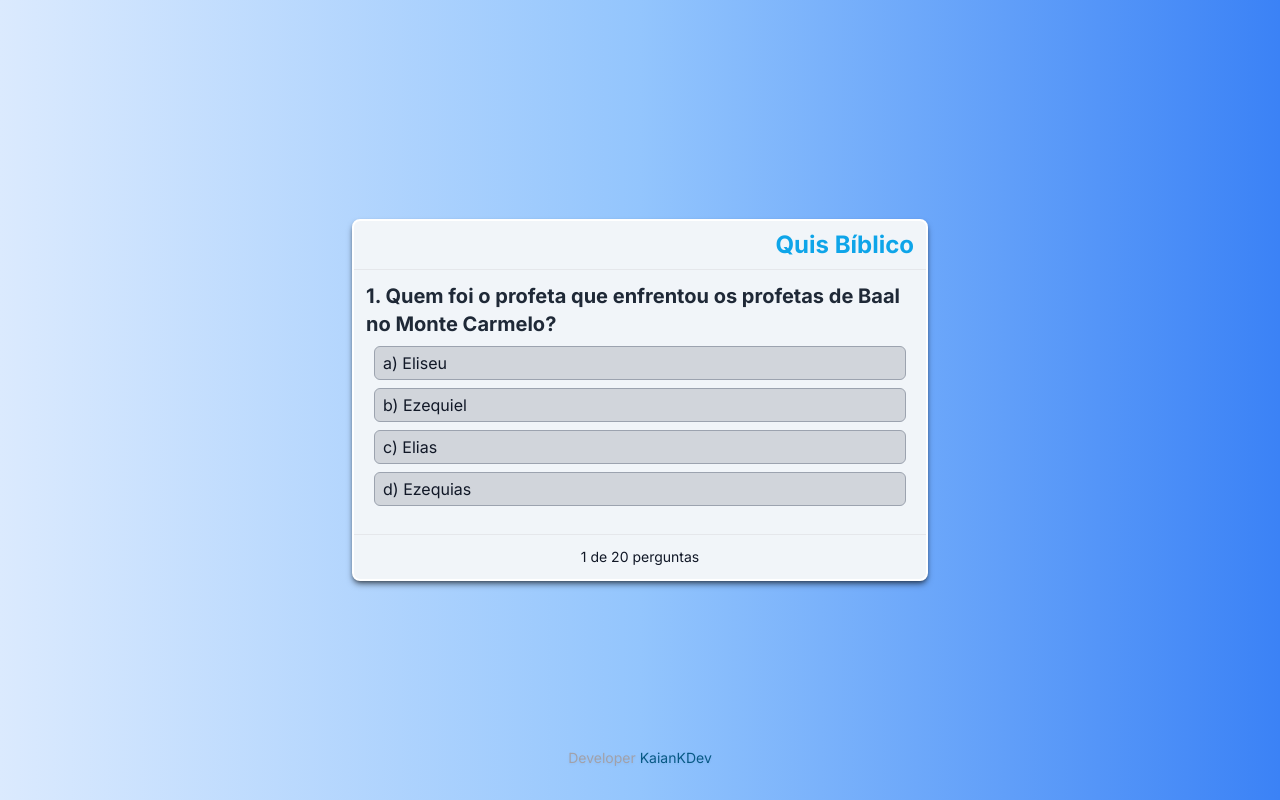
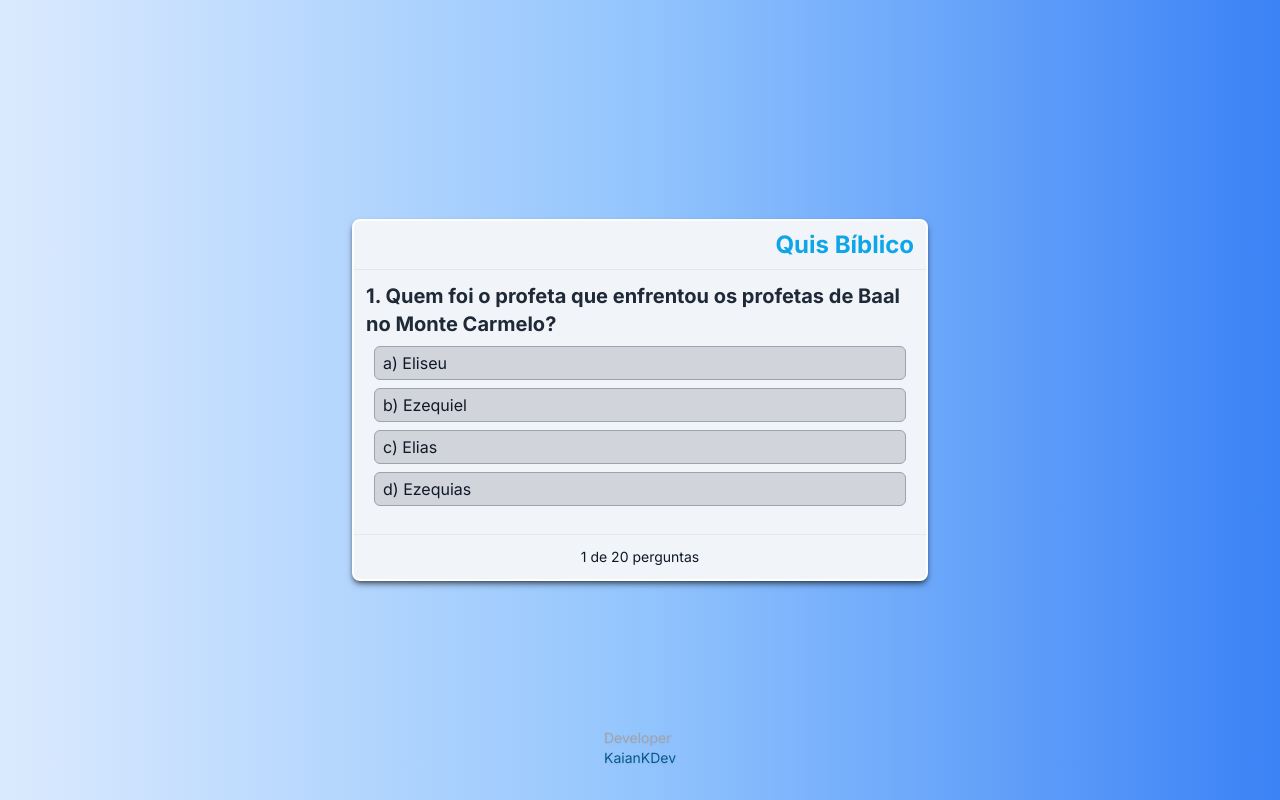
Before and after one commit to KaianDev/quiz-biblico-nextjs, a Next.js app: page / in a window 1280 px wide. Built offline with nearby package versions, Linux system fonts and the light colour scheme.

Commit message:
Atualizar o page.tsx
Atualização na assinatura

```diff
--- a/src/app/page.tsx
+++ b/src/app/page.tsx
@@ -65,11 +65,12 @@ const Page = () => {
                     />
                 )}
             </div>
+
             <div className="fixed bottom-[4%] text-sm text-zinc-400 drop-shadow-sm">
                 Developer{" "}
                 <a
                     href="https://github.com/KaianDev"
-                    className="cursor-pointer hover:underline text-sky-800">
+                    className="hidden sm:block cursor-pointer hover:underline text-sky-800">
                     KaianKDev
                 </a>{" "}
             </div>
```
